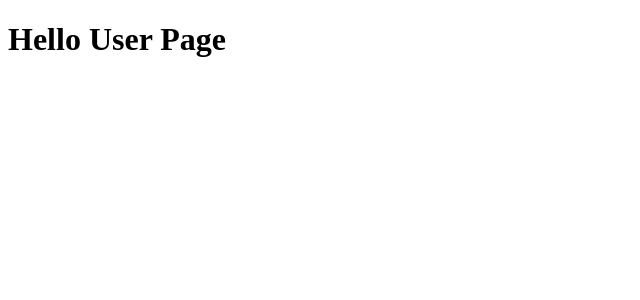
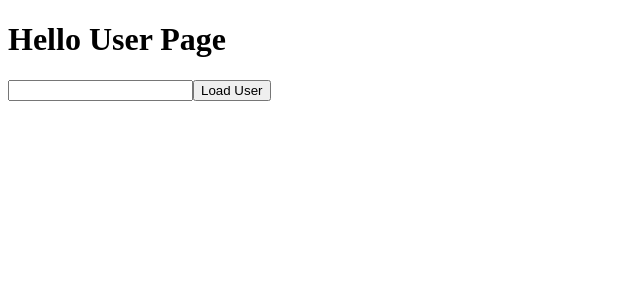
Before and after one commit to rafi021/nuxtapp, a Nuxt app: page /users in a window 1280 px wide. Shown: the top 300 px of the page, without its empty margins (0-640 px from the left). Built offline with nearby package versions, Linux system fonts and the light colour scheme.

Commit message:
load user on route parameter

```diff
--- a/pages/users/index.vue
+++ b/pages/users/index.vue
@@ -1,3 +1,24 @@
 <template>
-<h1>Hello User Page</h1>
+<div class="">
+  <h1>Hello User Page</h1>
+
+  <input type="text" v-model="id">
+  <button @click="loadUser">Load User</button>
+
+</div>
 </template>
+
+<script>
+export default{
+  data() {
+      return {
+        id: ''
+      }
+  },
+  methods: {
+    loadUser() {
+      this.$router.push(`/users/${this.id}`)
+    }
+  }
+}
+</script>
```
